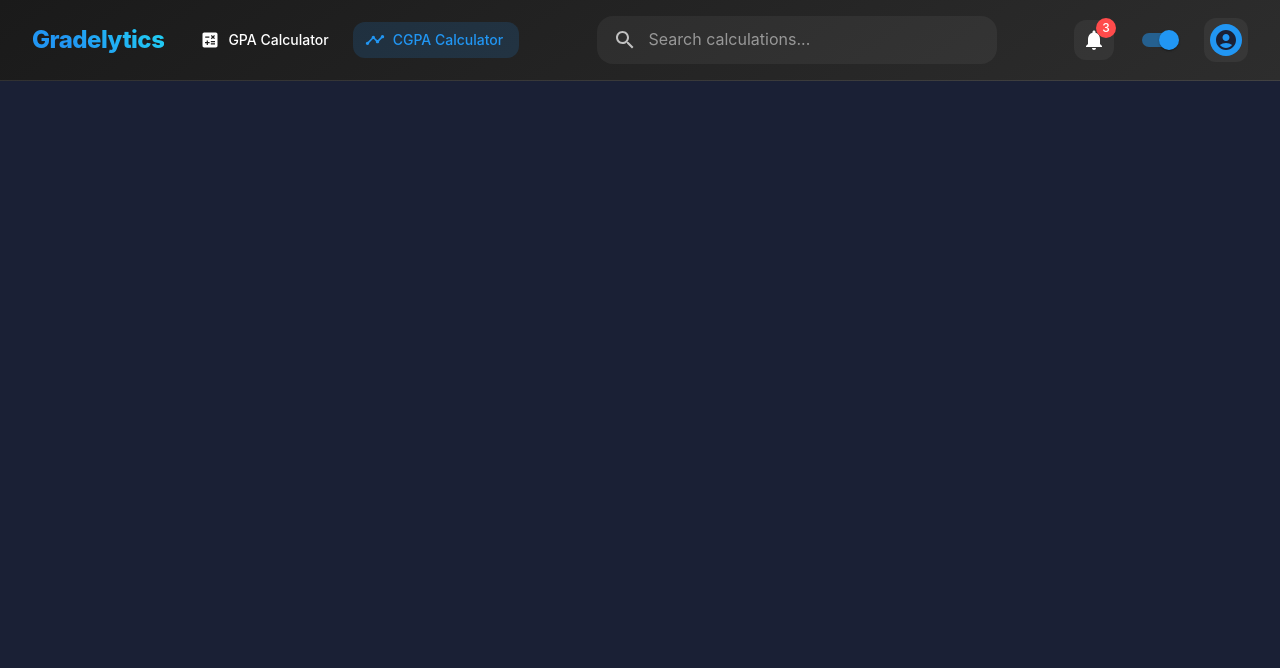
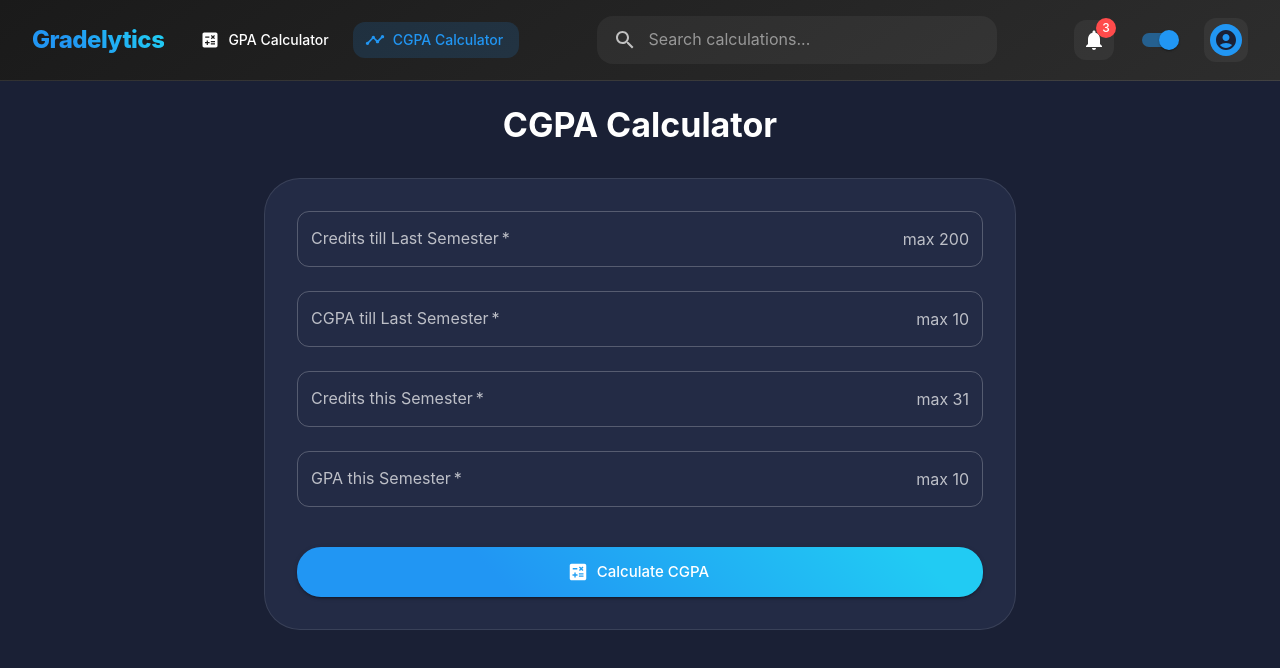
Before and after one commit to adityapandeydev/Gradelytics, a React (Vite) app in the folder gradelytics-frontend/: page / in a window 1280 px wide. Both pictures are taken after a click on the button "CGPA Calculator". Shown: the top 668 px of the page. Built offline with nearby package versions, Linux system fonts and the light colour scheme.

Commit message:
cgpa calculator page added

```diff
--- a/gradelytics-frontend/src/App.tsx
+++ b/gradelytics-frontend/src/App.tsx
@@ -3,6 +3,7 @@ import { ThemeProvider, createTheme } from '@mui/material/styles';
 import { CssBaseline, Box, Typography } from '@mui/material';
 import Header from './components/Header';
 import GpaCalculator from './components/GpaCalculator';
+import CgpaCalculator from './components/CgpaCalculator';
 
 const App: React.FC = () => {
   const [darkMode, setDarkMode] = useState(true);
@@ -107,6 +108,7 @@ const App: React.FC = () => {
         )}
 
         {currentPage === 'gpa' && <GpaCalculator />}
+        {currentPage === 'cgpa' && <CgpaCalculator />}
       </Box>
     </ThemeProvider>
   );
--- /dev/null
+++ b/gradelytics-frontend/src/components/CgpaCalculator.tsx
@@ -0,0 +1,181 @@
+import React, { useState } from 'react';
+import {
+  Box,
+  Paper,
+  Typography,
+  TextField,
+  Button,
+  Fade,
+  InputAdornment,
+} from '@mui/material';
+import { Calculate } from '@mui/icons-material';
+
+const CgpaCalculator: React.FC = () => {
+  const [formData, setFormData] = useState({
+    creditsLastSem: '',
+    cgpaLastSem: '',
+    creditsThisSem: '',
+    gpaThisSem: ''
+  });
+  const [cgpa, setCgpa] = useState<number | null>(null);
+
+  const handleChange = (field: string) => (event: React.ChangeEvent<HTMLInputElement>) => {
+    const value = event.target.value;
+    const numValue = parseFloat(value);
+
+    // Validation checks
+    if (field === 'creditsLastSem' && numValue > 200) return;
+    if (field === 'creditsThisSem' && numValue > 31) return;
+    if ((field === 'cgpaLastSem' || field === 'gpaThisSem') && numValue > 10) return;
+
+    setFormData(prev => ({
+      ...prev,
+      [field]: value
+    }));
+  };
+
+  const calculateCGPA = (event: React.FormEvent) => {
+    event.preventDefault();
+
+    const creditsLastSem = parseFloat(formData.creditsLastSem);
+    const cgpaLastSem = parseFloat(formData.cgpaLastSem);
+    const creditsThisSem = parseFloat(formData.creditsThisSem);
+    const gpaThisSem = parseFloat(formData.gpaThisSem);
+
+    if (isNaN(creditsLastSem) || isNaN(cgpaLastSem) ||
+        isNaN(creditsThisSem) || isNaN(gpaThisSem)) {
+      alert('Please enter valid numerical values.');
+      return;
+    }
+
+    const totalGradePoints = (creditsLastSem * cgpaLastSem) + (creditsThisSem * gpaThisSem);
+    const totalCredits = creditsLastSem + creditsThisSem;
+    const calculatedCGPA = totalGradePoints / totalCredits;
+
+    setCgpa(Number(calculatedCGPA.toFixed(2)));
+  };
+
+  return (
+    <Box sx={{ p: 3, maxWidth: 800, margin: '0 auto' }}>
+      <Typography variant="h4" sx={{ mb: 4, fontWeight: 700, textAlign: 'center' }}>
+        CGPA Calculator
+      </Typography>
+
+      <Paper
+        component="form"
+        onSubmit={calculateCGPA}
+        elevation={0}
+        sx={{
+          p: 4,
+          borderRadius: 3,
+          border: theme => `1px solid ${theme.palette.mode === 'dark' ? 'rgba(255,255,255,0.1)' : 'rgba(0,0,0,0.1)'}`,
+          '& input[type=number]': {
+            '-moz-appearance': 'textfield',
+            '&::-webkit-outer-spin-button, &::-webkit-inner-spin-button': {
+              '-webkit-appearance': 'none',
+              margin: 0,
+            },
+          },
+        }}
+      >
+        <Box sx={{ display: 'flex', flexDirection: 'column', gap: 3 }}>
+          <TextField
+            label="Credits till Last Semester"
+            value={formData.creditsLastSem}
+            onChange={handleChange('creditsLastSem')}
+            type="number"
+            required
+            InputProps={{
+              endAdornment: <InputAdornment position="end">max 200</InputAdornment>,
+            }}
+            inputProps={{
+              step: "0.01",
+              min: "0",
+              max: "200"
+            }}
+          />
+
+          <TextField
+            label="CGPA till Last Semester"
+            value={formData.cgpaLastSem}
+            onChange={handleChange('cgpaLastSem')}
+            type="number"
+            required
+            InputProps={{
+              endAdornment: <InputAdornment position="end">max 10</InputAdornment>,
+            }}
+            inputProps={{
+              step: "0.01",
+              min: "0",
+              max: "10"
+            }}
+          />
+
+          <TextField
+            label="Credits this Semester"
+            value={formData.creditsThisSem}
+            onChange={handleChange('creditsThisSem')}
+            type="number"
+            required
+            InputProps={{
+              endAdornment: <InputAdornment position="end">max 31</InputAdornment>,
+            }}
+            inputProps={{
+              step: "0.01",
+              min: "0",
+              max: "31"
+            }}
+          />
+
+          <TextField
+            label="GPA this Semester"
+            value={formData.gpaThisSem}
+            onChange={handleChange('gpaThisSem')}
+            type="number"
+            required
+            InputProps={{
+              endAdornment: <InputAdornment position="end">max 10</InputAdornment>,
+            }}
+            inputProps={{
+              step: "0.01",
+              min: "0",
+              max: "10"
+            }}
+          />
+
+          <Button
+            type="submit"
+            variant="contained"
+            size="large"
+            startIcon={<Calculate />}
+            sx={{
+              mt: 2,
+              py: 1.5,
+              borderRadius: 2,
+              background: 'linear-gradient(45deg, #2196F3 30%, #21CBF3 90%)',
+            }}
+          >
+            Calculate CGPA
+          </Button>
+        </Box>
+      </Paper>
+
+      <Fade in={cgpa !== null}>
+        <Box sx={{
+          mt: 4,
+          textAlign: 'center',
+          p: 3,
+          borderRadius: 3,
+          bgcolor: 'background.paper',
+          border: theme => `1px solid ${theme.palette.mode === 'dark' ? 'rgba(255,255,255,0.1)' : 'rgba(0,0,0,0.1)'}`,
+        }}>
+          <Typography variant="h5" sx={{ fontWeight: 600 }}>
+            Your CGPA is: <span style={{ color: '#2196F3' }}>{cgpa}</span>
+          </Typography>
+        </Box>
+      </Fade>
+    </Box>
+  );
+};
+
+export default CgpaCalculator;
```
